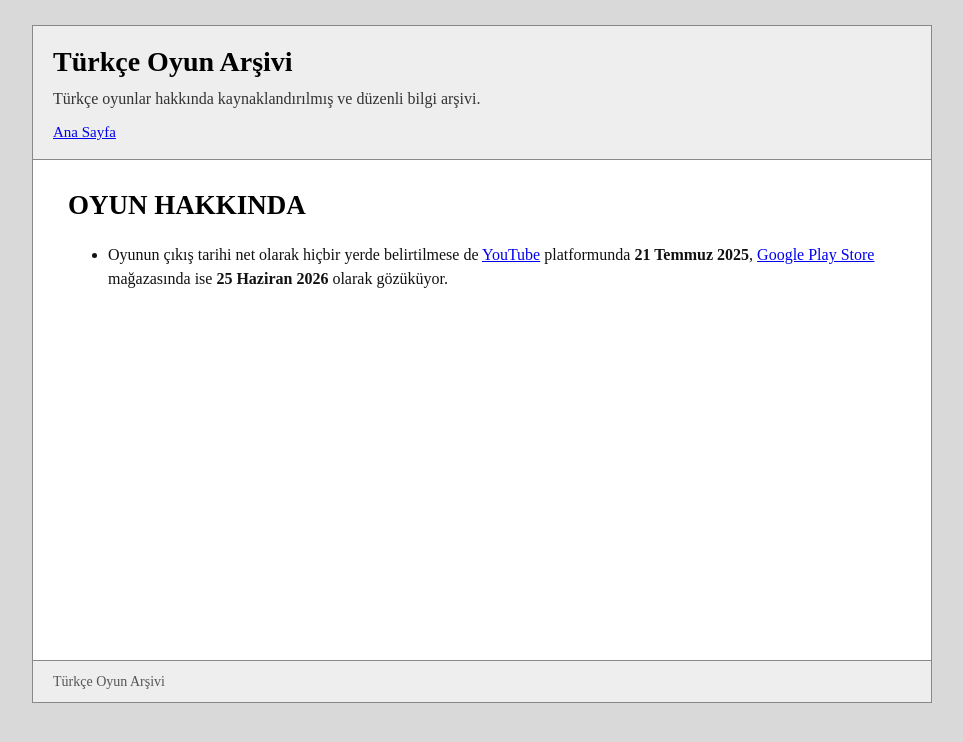
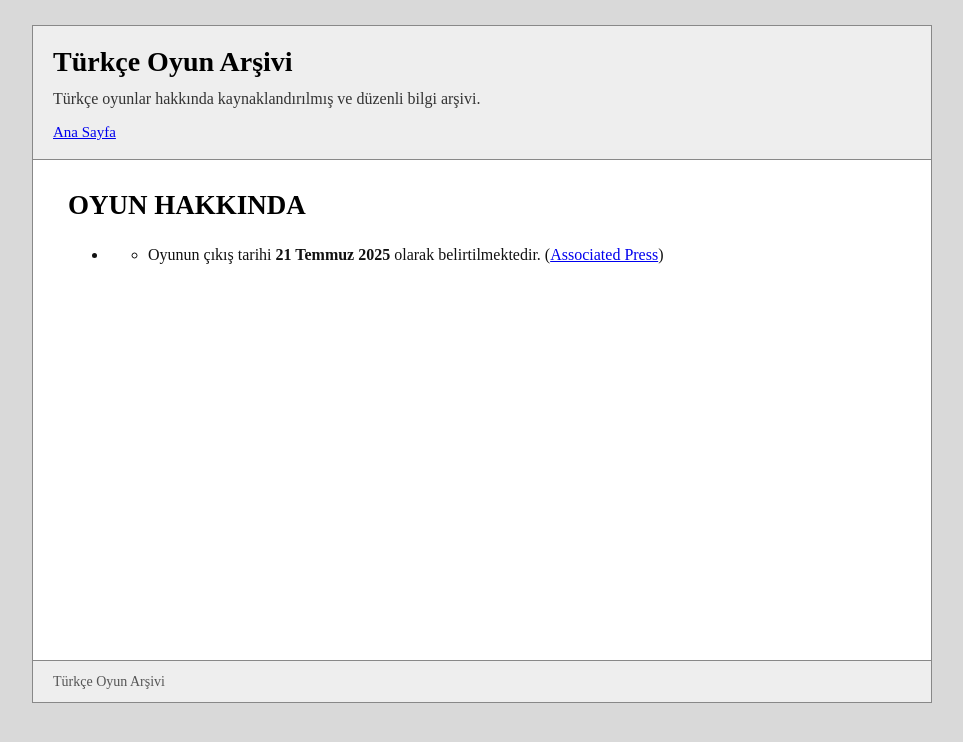
Before and after one commit to OyuncuSempanze/Oyun-Arsivi-Turkce, a Jekyll site: the page built from oyunlar/wplace.live/oyun-hakkinda.md, in a window 1280 px wide. Shown: the top 742 px of the page, without its empty margins (158-1121 px from the left). Built offline with Jekyll 4.4.1, drawn with Linux system fonts in a browser that asks for light colours; our own code applies the rules of GitHub Pages for plain Markdown files.

Commit message:
Update oyun-hakkinda.md

```diff
--- a/oyunlar/wplace.live/oyun-hakkinda.md
+++ b/oyunlar/wplace.live/oyun-hakkinda.md
@@ -4,4 +4,4 @@ layout: default
 
 # OYUN HAKKINDA
 
-* Oyunun çıkış tarihi net olarak hiçbir yerde belirtilmese de [YouTube](https://youtu.be/xOXtd-WzRxA?si=1hUQdS16QA0yxNKh) platformunda **21 Temmuz 2025**, [Google Play Store](https://play.google.com/store/search?q=wplace&c=apps) mağazasında ise **25 Haziran 2026** olarak gözüküyor.
+* - Oyunun çıkış tarihi **21 Temmuz 2025** olarak belirtilmektedir. ([Associated Press](https://apnews.com/article/345b5ca144417050ab5c455fa984643d))
```
